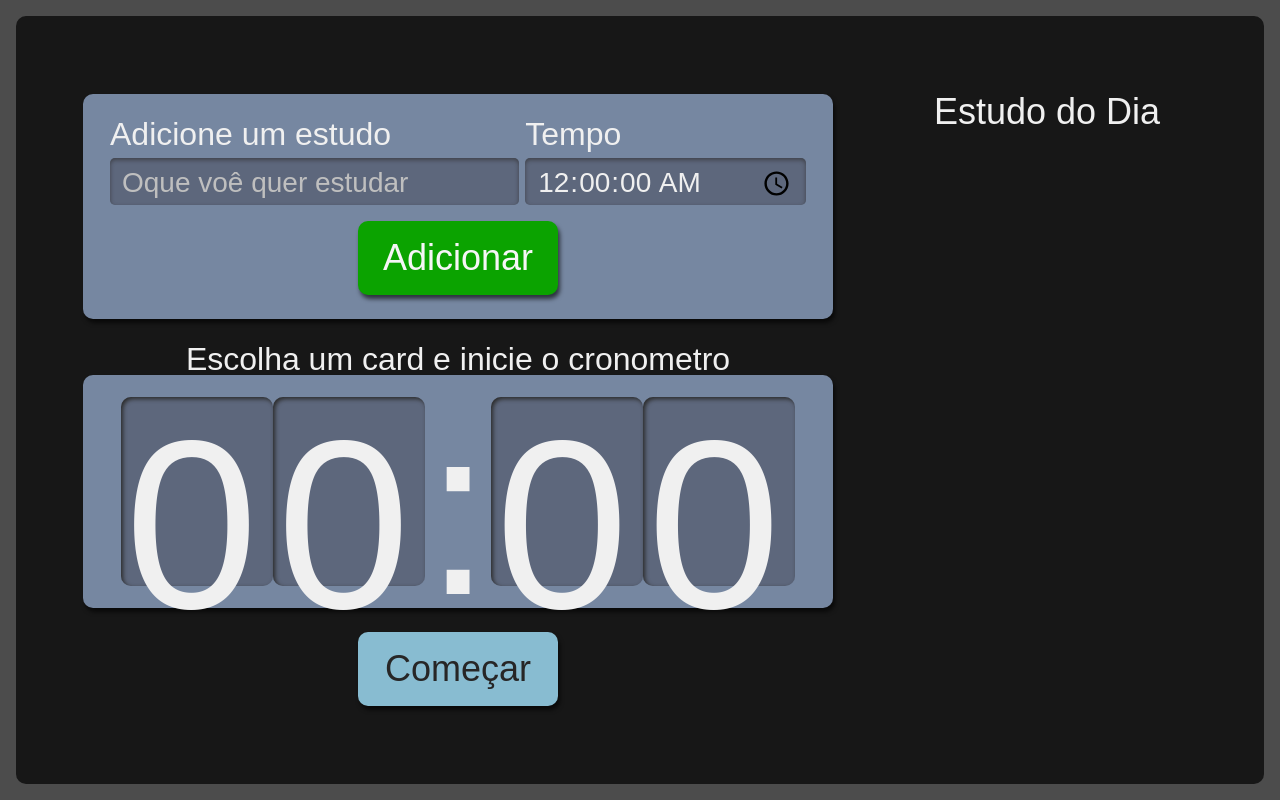
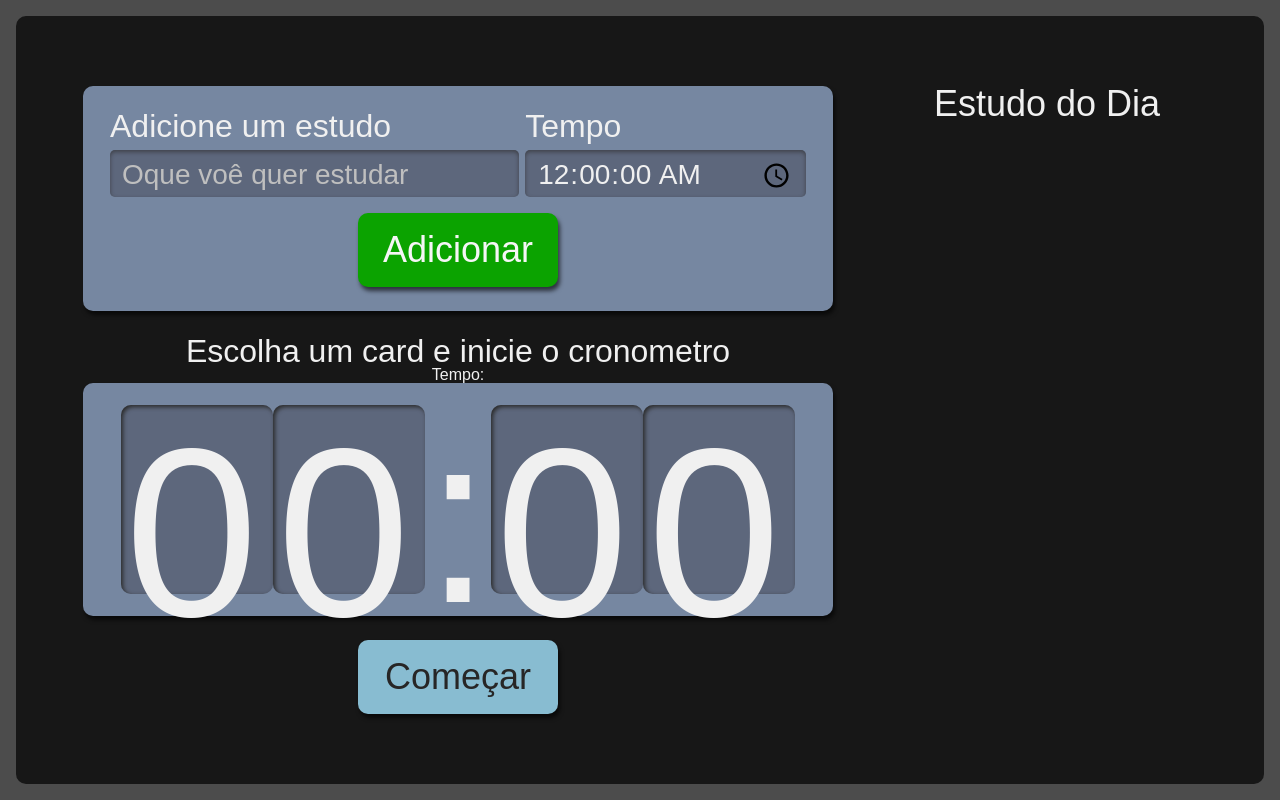
Before and after one commit to dkaortiz/React_Cronometro, a React (Create React App) app: page / in a window 1280 px wide. Built offline with nearby package versions, Linux system fonts and the light colour scheme.

Commit message:
Aula6_7 Iniciando cronometro (possui erros)

```diff
--- a/src/componets/Cronometro/index.tsx
+++ b/src/componets/Cronometro/index.tsx
@@ -1,15 +1,25 @@
 import Botao from "../Botao";
 import Relogio from "./Relogio";
 import style from "./Cronometro.module.scss"
-import { tempoParaSegundos } from "../../common/utils/date";
+import { tempoParaSegundos } from "../../common/utils/time";
+import { ITarefa } from "../../types/tarefa";
+import { useState } from "react";
+
+interface Props{
+    selecionado: ITarefa | undefined
+}
 
 
 
-function Cronometro(){
-    console.log('conversão: ',tempoParaSegundos('0:0:01'))
+function Cronometro({selecionado} : Props){
+    const [tempo, setTempo] = useState<number>();
+    if(selecionado?.tempo){
+        setTempo(tempoParaSegundos(selecionado.tempo))
+    }
     return(
         <div className={style.cronometro}>
             <p className={style.titulo}> Escolha um card e inicie o cronometro</p>
+            Tempo: { tempo }
             <div className={style.relogioWrapper}>
                 <Relogio /> {/* dessa forma estiliza */}
 
--- a/src/pages/App.tsx
+++ b/src/pages/App.tsx
@@ -31,7 +31,7 @@
       tarefas={tarefas}
       selecionaTarefa={selecionaTarefa}
       />
-     <Cronometro />
+     <Cronometro selecionado={selecionado} />
     </div>
   );
 }
```
Also changed, not shown: src/common/utils/time.ts (renamed from src/common/utils/date.ts).
